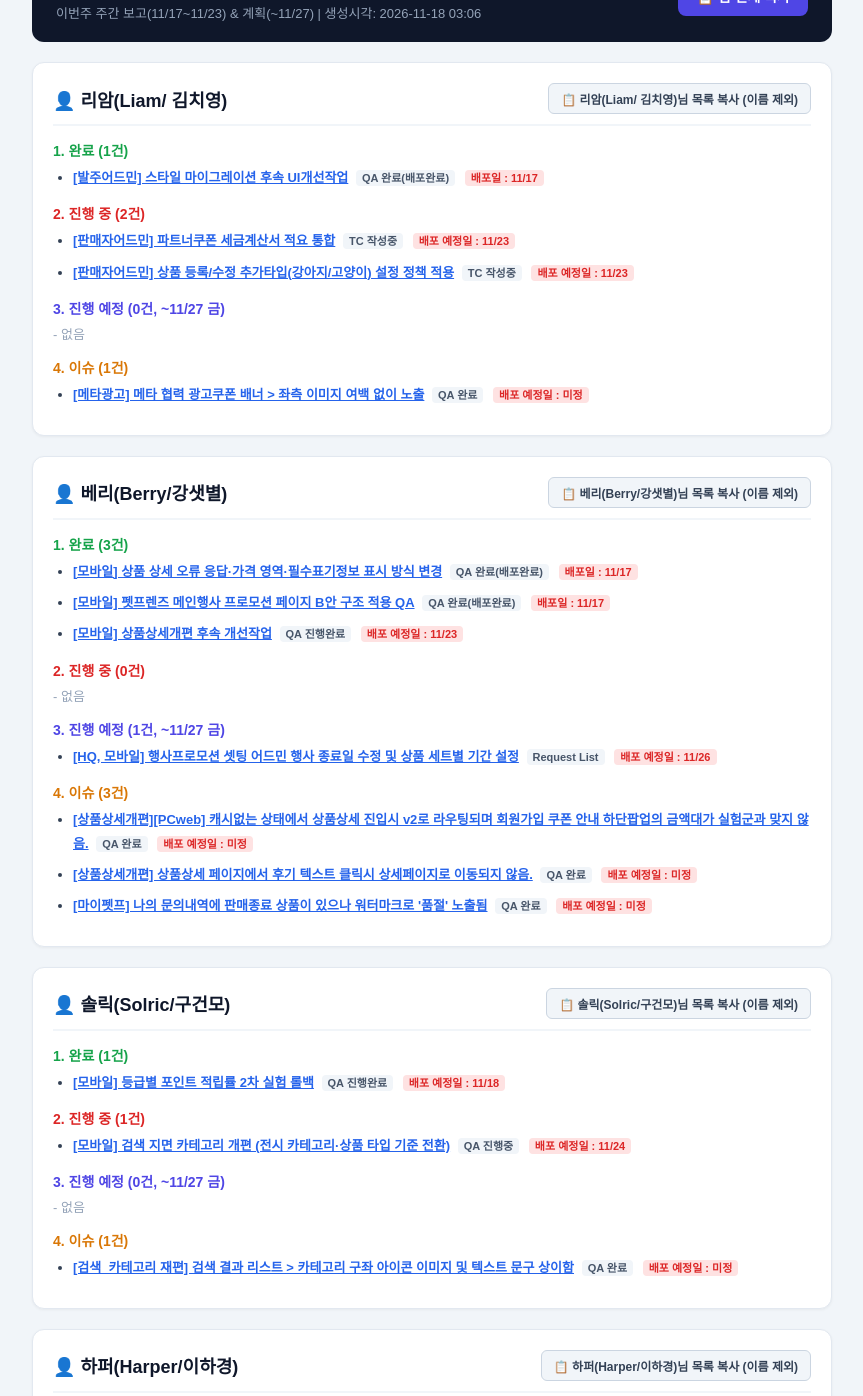
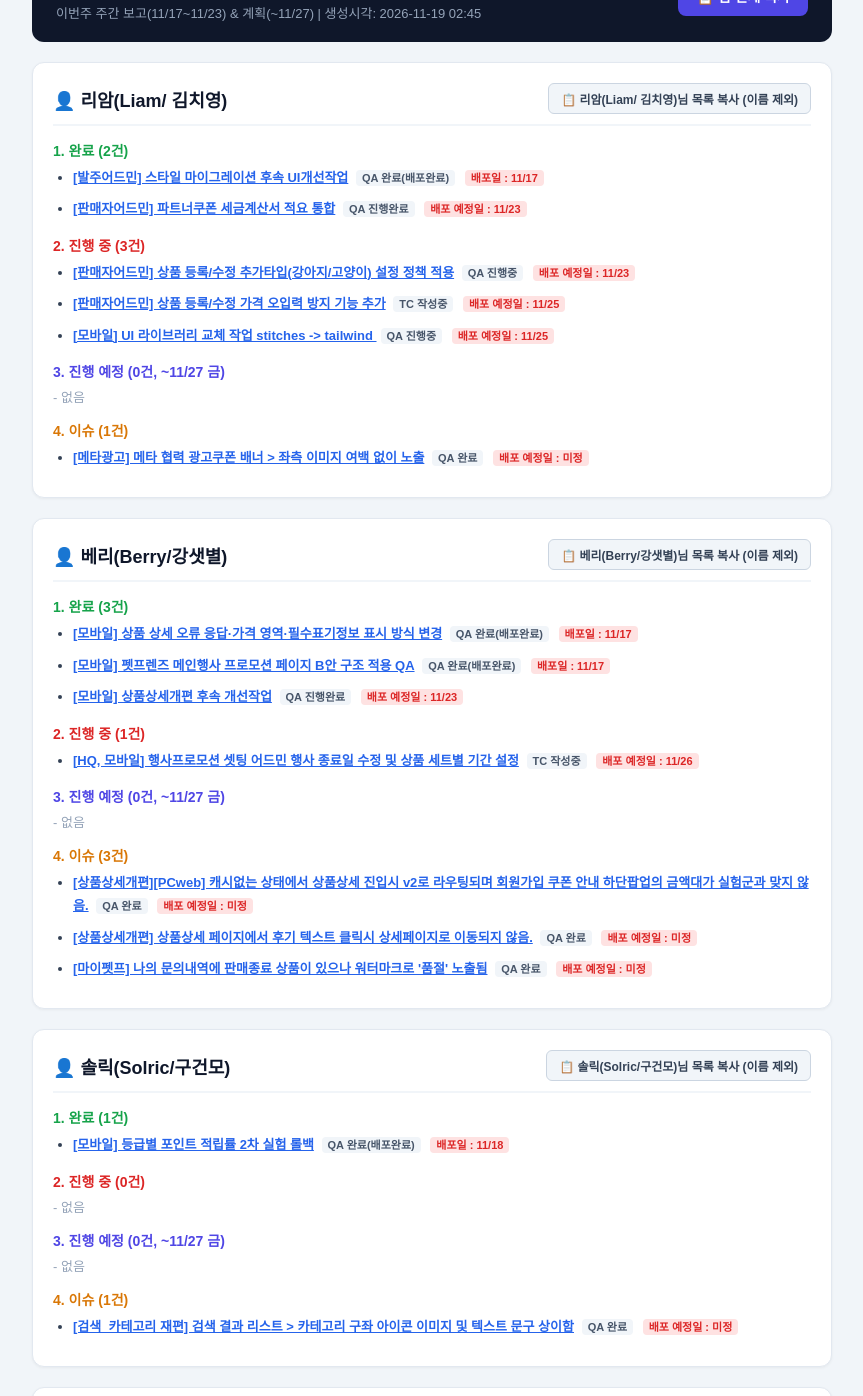
Before and after one commit to klm-chi-young/qa-daily-dashboard, a plain HTML site: page weekly/index.html in a window 1280 px wide. Shown: the part 74-1470 px from the top of the page, without its empty margins (208-1071 px from the left). Drawn offline with Linux system fonts and the light colour scheme; a web font is replaced by a local one.

Commit message:
Auto update weekly report

```diff
--- a/weekly/index.html
+++ b/weekly/index.html
@@ -23,7 +23,7 @@
             <div class="header">
                 <div>
                     <div class="title">📋 QART 팀 주간 회의록</div>
-                    <div class="sub">이번주 주간 보고(11/17~11/23) & 계획(~11/27) | 생성시각: 2026-11-18 03:06</div>
+                    <div class="sub">이번주 주간 보고(11/17~11/23) & 계획(~11/27) | 생성시각: 2026-11-19 02:45</div>
                 </div>
                 <button class="copy-btn" id="btn_notionFullText" onclick="copyTextToClipboard('notionFullText', 'btn_notionFullText')">📋 팀 전체 복사</button>
             </div>
@@ -38,26 +38,36 @@
 
 
             <div style="margin-bottom:14px;">
-                <div style="font-size:14px; font-weight:700; color:#16a34a; margin-bottom:6px;">1. 완료 (1건)</div>
+                <div style="font-size:14px; font-weight:700; color:#16a34a; margin-bottom:6px;">1. 완료 (2건)</div>
                 <ul style='margin-left:20px; font-size:13px; line-height:1.8; color:#334155;'><li style='margin-bottom:8px;'>
                     <a href='https://pet-friends.atlassian.net/browse/QART-2400' target='_blank' style='color:#2563eb; font-weight:700; text-decoration:underline;'>[발주어드민] 스타일 마이그레이션 후속 UI개선작업</a>
                     <span style='background:#f1f5f9; color:#475569; font-size:11px; padding:2px 6px; border-radius:4px; font-weight:600; margin-left:4px;'>QA 완료(배포완료)</span>
                     <span style='background:#fee2e2; color:#dc2626; font-size:11px; padding:2px 6px; border-radius:4px; font-weight:700; margin-left:6px;'>배포일 : 11/17</span>
 
+                </li><li style='margin-bottom:8px;'>
+                    <a href='https://pet-friends.atlassian.net/browse/QART-2406' target='_blank' style='color:#2563eb; font-weight:700; text-decoration:underline;'>[판매자어드민] 파트너쿠폰 세금계산서 적요 통합</a>
+                    <span style='background:#f1f5f9; color:#475569; font-size:11px; padding:2px 6px; border-radius:4px; font-weight:600; margin-left:4px;'>QA 진행완료</span>
+                    <span style='background:#fee2e2; color:#dc2626; font-size:11px; padding:2px 6px; border-radius:4px; font-weight:700; margin-left:6px;'>배포 예정일 : 11/23</span>
+
                 </li></ul>
             </div>
 
             <div style="margin-bottom:14px;">
-                <div style="font-size:14px; font-weight:700; color:#dc2626; margin-bottom:6px;">2. 진행 중 (2건)</div>
+                <div style="font-size:14px; font-weight:700; color:#dc2626; margin-bottom:6px;">2. 진행 중 (3건)</div>
                 <ul style='margin-left:20px; font-size:13px; line-height:1.8; color:#334155;'><li style='margin-bottom:8px;'>
-                    <a href='https://pet-friends.atlassian.net/browse/QART-2406' target='_blank' style='color:#2563eb; font-weight:700; text-decoration:underline;'>[판매자어드민] 파트너쿠폰 세금계산서 적요 통합</a>
-                    <span style='background:#f1f5f9; color:#475569; font-size:11px; padding:2px 6px; border-radius:4px; font-weight:600; margin-left:4px;'>TC 작성중</span>
+                    <a href='https://pet-friends.atlassian.net/browse/QART-2405' target='_blank' style='color:#2563eb; font-weight:700; text-decoration:underline;'>[판매자어드민] 상품 등록/수정 추가타입(강아지/고양이) 설정 정책 적용</a>
+                    <span style='background:#f1f5f9; color:#475569; font-size:11px; padding:2px 6px; border-radius:4px; font-weight:600; margin-left:4px;'>QA 진행중</span>
                     <span style='background:#fee2e2; color:#dc2626; font-size:11px; padding:2px 6px; border-radius:4px; font-weight:700; margin-left:6px;'>배포 예정일 : 11/23</span>
 
                 </li><li style='margin-bottom:8px;'>
-                    <a href='https://pet-friends.atlassian.net/browse/QART-2405' target='_blank' style='color:#2563eb; font-weight:700; text-decoration:underline;'>[판매자어드민] 상품 등록/수정 추가타입(강아지/고양이) 설정 정책 적용</a>
+                    <a href='https://pet-friends.atlassian.net/browse/QART-2408' target='_blank' style='color:#2563eb; font-weight:700; text-decoration:underline;'>[판매자어드민] 상품 등록/수정 가격 오입력 방지 기능 추가</a>
                     <span style='background:#f1f5f9; color:#475569; font-size:11px; padding:2px 6px; border-radius:4px; font-weight:600; margin-left:4px;'>TC 작성중</span>
-                    <span style='background:#fee2e2; color:#dc2626; font-size:11px; padding:2px 6px; border-radius:4px; font-weight:700; margin-left:6px;'>배포 예정일 : 11/23</span>
+                    <span style='background:#fee2e2; color:#dc2626; font-size:11px; padding:2px 6px; border-radius:4px; font-weight:700; margin-left:6px;'>배포 예정일 : 11/25</span>
+
+                </li><li style='margin-bottom:8px;'>
+                    <a href='https://pet-friends.atlassian.net/browse/QART-2407' target='_blank' style='color:#2563eb; font-weight:700; text-decoration:underline;'>[모바일] UI 라이브러리 교체 작업 stitches -> tailwind  </a>
+                    <span style='background:#f1f5f9; color:#475569; font-size:11px; padding:2px 6px; border-radius:4px; font-weight:600; margin-left:4px;'>QA 진행중</span>
+                    <span style='background:#fee2e2; color:#dc2626; font-size:11px; padding:2px 6px; border-radius:4px; font-weight:700; margin-left:6px;'>배포 예정일 : 11/25</span>
 
                 </li></ul>
             </div>
@@ -77,12 +87,14 @@
                 </li></ul>
             </div>
 
-            <textarea id="memberText_0" style="display:none;">**1. 완료 (1건)**
+            <textarea id="memberText_0" style="display:none;">**1. 완료 (2건)**
 - **[[발주어드민] 스타일 마이그레이션 후속 UI개선작업](https://pet-friends.atlassian.net/browse/QART-2400)** `배포일 : 11/17`
+- **[[판매자어드민] 파트너쿠폰 세금계산서 적요 통합](https://pet-friends.atlassian.net/browse/QART-2406)** `배포 예정일 : 11/23`
 
-**2. 진행중 (2건)**
-- **[[판매자어드민] 파트너쿠폰 세금계산서 적요 통합](https://pet-friends.atlassian.net/browse/QART-2406)** `배포 예정일 : 11/23`
+**2. 진행중 (3건)**
 - **[[판매자어드민] 상품 등록/수정 추가타입(강아지/고양이) 설정 정책 적용](https://pet-friends.atlassian.net/browse/QART-2405)** `배포 예정일 : 11/23`
+- **[[판매자어드민] 상품 등록/수정 가격 오입력 방지 기능 추가](https://pet-friends.atlassian.net/browse/QART-2408)** `배포 예정일 : 11/25`
+- **[[모바일] UI 라이브러리 교체 작업 stitches -> tailwind  ](https://pet-friends.atlassian.net/browse/QART-2407)** `배포 예정일 : 11/25`
 
 **3. 진행예정 (~11/27) (0건)**
 - 없음
@@ -122,18 +134,18 @@
             </div>
 
             <div style="margin-bottom:14px;">
-                <div style="font-size:14px; font-weight:700; color:#dc2626; margin-bottom:6px;">2. 진행 중 (0건)</div>
-                <div style='color:#94a3b8; font-size:13px;'>- 없음</div>
+                <div style="font-size:14px; font-weight:700; color:#dc2626; margin-bottom:6px;">2. 진행 중 (1건)</div>
+                <ul style='margin-left:20px; font-size:13px; line-height:1.8; color:#334155;'><li style='margin-bottom:8px;'>
+                    <a href='https://pet-friends.atlassian.net/browse/QART-2368' target='_blank' style='color:#2563eb; font-weight:700; text-decoration:underline;'>[HQ, 모바일] 행사프로모션 셋팅 어드민 행사 종료일 수정 및 상품 세트별 기간 설정</a>
+                    <span style='background:#f1f5f9; color:#475569; font-size:11px; padding:2px 6px; border-radius:4px; font-weight:600; margin-left:4px;'>TC 작성중</span>
+                    <span style='background:#fee2e2; color:#dc2626; font-size:11px; padding:2px 6px; border-radius:4px; font-weight:700; margin-left:6px;'>배포 예정일 : 11/26</span>
+
+                </li></ul>
             </div>
 
             <div style="margin-bottom:14px;">
-                <div style="font-size:14px; font-weight:700; color:#4f46e5; margin-bottom:6px;">3. 진행 예정 (1건, ~11/27 금)</div>
-                <ul style='margin-left:20px; font-size:13px; line-height:1.8; color:#334155;'><li style='margin-bottom:8px;'>
-                    <a href='https://pet-friends.atlassian.net/browse/QART-2368' target='_blank' style='color:#2563eb; font-weight:700; text-decoration:underline;'>[HQ, 모바일] 행사프로모션 셋팅 어드민 행사 종료일 수정 및 상품 세트별 기간 설정</a>
-                    <span style='background:#f1f5f9; color:#475569; font-size:11px; padding:2px 6px; border-radius:4px; font-weight:600; margin-left:4px;'>Request List</span>
-                    <span style='background:#fee2e2; color:#dc2626; font-size:11px; padding:2px 6px; border-radius:4px; font-weight:700; margin-left:6px;'>배포 예정일 : 11/26</span>
-
-                </li></ul>
+                <div style="font-size:14px; font-weight:700; color:#4f46e5; margin-bottom:6px;">3. 진행 예정 (0건, ~11/27 금)</div>
+                <div style='color:#94a3b8; font-size:13px;'>- 없음</div>
             </div>
 
             <div>
@@ -161,11 +173,11 @@
 - **[[모바일] 펫프렌즈 메인행사 프로모션 페이지 B안 구조 적용 QA](https://pet-friends.atlassian.net/browse/QART-2388)** `배포일 : 11/17`
 - **[[모바일] 상품상세개편 후속 개선작업](https://pet-friends.atlassian.net/browse/QART-2402)** `배포 예정일 : 11/23`
 
-**2. 진행중 (0건)**
+**2. 진행중 (1건)**
+- **[[HQ, 모바일] 행사프로모션 셋팅 어드민 행사 종료일 수정 및 상품 세트별 기간 설정](https://pet-friends.atlassian.net/browse/QART-2368)** `배포 예정일 : 11/26`
+
+**3. 진행예정 (~11/27) (0건)**
 - 없음
-
-**3. 진행예정 (~11/27) (1건)**
-- **[[HQ, 모바일] 행사프로모션 셋팅 어드민 행사 종료일 수정 및 상품 세트별 기간 설정](https://pet-friends.atlassian.net/browse/QART-2368)** `배포 예정일 : 11/26`
 
 **4. 이슈 (3건)**
 - **[[상품상세개편][PCweb] 캐시없는 상태에서 상품상세 진입시 v2로 라우팅되며 회원가입 쿠폰 안내 하단팝업의 금액대가 실험군과 맞지 않음.](https://pet-friends.atlassian.net/browse/QA-6504)** `배포 예정일 : 미정`
@@ -187,20 +199,15 @@
                 <div style="font-size:14px; font-weight:700; color:#16a34a; margin-bottom:6px;">1. 완료 (1건)</div>
                 <ul style='margin-left:20px; font-size:13px; line-height:1.8; color:#334155;'><li style='margin-bottom:8px;'>
                     <a href='https://pet-friends.atlassian.net/browse/QART-2387' target='_blank' style='color:#2563eb; font-weight:700; text-decoration:underline;'>[모바일] 등급별 포인트 적립률 2차 실험 롤백</a>
-                    <span style='background:#f1f5f9; color:#475569; font-size:11px; padding:2px 6px; border-radius:4px; font-weight:600; margin-left:4px;'>QA 진행완료</span>
-                    <span style='background:#fee2e2; color:#dc2626; font-size:11px; padding:2px 6px; border-radius:4px; font-weight:700; margin-left:6px;'>배포 예정일 : 11/18</span>
+                    <span style='background:#f1f5f9; color:#475569; font-size:11px; padding:2px 6px; border-radius:4px; font-weight:600; margin-left:4px;'>QA 완료(배포완료)</span>
+                    <span style='background:#fee2e2; color:#dc2626; font-size:11px; padding:2px 6px; border-radius:4px; font-weight:700; margin-left:6px;'>배포일 : 11/18</span>
 
                 </li></ul>
             </div>
 
             <div style="margin-bottom:14px;">
-                <div style="font-size:14px; font-weight:700; color:#dc2626; margin-bottom:6px;">2. 진행 중 (1건)</div>
-                <ul style='margin-left:20px; font-size:13px; line-height:1.8; color:#334155;'><li style='margin-bottom:8px;'>
-                    <a href='https://pet-friends.atlassian.net/browse/QART-2385' target='_blank' style='color:#2563eb; font-weight:700; text-decoration:underline;'>[모바일] 검색 지면 카테고리 개편 (전시 카테고리·상품 타입 기준 전환)</a>
-                    <span style='background:#f1f5f9; color:#475569; font-size:11px; padding:2px 6px; border-radius:4px; font-weight:600; margin-left:4px;'>QA 진행중</span>
-                    <span style='background:#fee2e2; color:#dc2626; font-size:11px; padding:2px 6px; border-radius:4px; font-weight:700; margin-left:6px;'>배포 예정일 : 11/24</span>
-
-                </li></ul>
+                <div style="font-size:14px; font-weight:700; color:#dc2626; margin-bottom:6px;">2. 진행 중 (0건)</div>
+                <div style='color:#94a3b8; font-size:13px;'>- 없음</div>
             </div>
 
             <div style="margin-bottom:14px;">
@@ -219,10 +226,10 @@
             </div>
 
             <textarea id="memberText_2" style="display:none;">**1. 완료 (1건)**
-- **[[모바일] 등급별 포인트 적립률 2차 실험 롤백](https://pet-friends.atlassian.net/browse/QART-2387)** `배포 예정일 : 11/18`
+- **[[모바일] 등급별 포인트 적립률 2차 실험 롤백](https://pet-friends.atlassian.net/browse/QART-2387)** `배포일 : 11/18`
 
-**2. 진행중 (1건)**
-- **[[모바일] 검색 지면 카테고리 개편 (전시 카테고리·상품 타입 기준 전환)](https://pet-friends.atlassian.net/browse/QART-2385)** `배포 예정일 : 11/24`
+**2. 진행중 (0건)**
+- 없음
 
 **3. 진행예정 (~11/27) (0건)**
 - 없음
@@ -261,25 +268,25 @@
 
 
             <div style="margin-bottom:14px;">
-                <div style="font-size:14px; font-weight:700; color:#16a34a; margin-bottom:6px;">1. 완료 (1건)</div>
+                <div style="font-size:14px; font-weight:700; color:#16a34a; margin-bottom:6px;">1. 완료 (2건)</div>
                 <ul style='margin-left:20px; font-size:13px; line-height:1.8; color:#334155;'><li style='margin-bottom:8px;'>
                     <a href='https://pet-friends.atlassian.net/browse/QART-2399' target='_blank' style='color:#2563eb; font-weight:700; text-decoration:underline;'>[광고] 스트림즈 중단 시 금액 차감 오류 조치</a>
                     <span style='background:#f1f5f9; color:#475569; font-size:11px; padding:2px 6px; border-radius:4px; font-weight:600; margin-left:4px;'>QA 완료(배포완료)</span>
                     <span style='background:#fee2e2; color:#dc2626; font-size:11px; padding:2px 6px; border-radius:4px; font-weight:700; margin-left:6px;'>배포일 : 11/17</span>
 
+                </li><li style='margin-bottom:8px;'>
+                    <a href='https://pet-friends.atlassian.net/browse/QART-2398' target='_blank' style='color:#2563eb; font-weight:700; text-decoration:underline;'>[HQ] 상품 React 전환</a>
+                    <span style='background:#f1f5f9; color:#475569; font-size:11px; padding:2px 6px; border-radius:4px; font-weight:600; margin-left:4px;'>QA 진행완료</span>
+                    <span style='background:#fee2e2; color:#dc2626; font-size:11px; padding:2px 6px; border-radius:4px; font-weight:700; margin-left:6px;'>배포 예정일 : 11/18</span>
+
                 </li></ul>
             </div>
 
             <div style="margin-bottom:14px;">
-                <div style="font-size:14px; font-weight:700; color:#dc2626; margin-bottom:6px;">2. 진행 중 (2건)</div>
+                <div style="font-size:14px; font-weight:700; color:#dc2626; margin-bottom:6px;">2. 진행 중 (1건)</div>
                 <ul style='margin-left:20px; font-size:13px; line-height:1.8; color:#334155;'><li style='margin-bottom:8px;'>
-                    <a href='https://pet-friends.atlassian.net/browse/QART-2398' target='_blank' style='color:#2563eb; font-weight:700; text-decoration:underline;'>[HQ] 상품 React 전환</a>
+                    <a href='https://pet-friends.atlassian.net/browse/QART-2407' target='_blank' style='color:#2563eb; font-weight:700; text-decoration:underline;'>[모바일] UI 라이브러리 교체 작업 stitches -> tailwind  </a>
                     <span style='background:#f1f5f9; color:#475569; font-size:11px; padding:2px 6px; border-radius:4px; font-weight:600; margin-left:4px;'>QA 진행중</span>
-                    <span style='background:#fee2e2; color:#dc2626; font-size:11px; padding:2px 6px; border-radius:4px; font-weight:700; margin-left:6px;'>배포 예정일 : 11/19</span>
-
-                </li><li style='margin-bottom:8px;'>
-                    <a href='https://pet-friends.atlassian.net/browse/QART-2407' target='_blank' style='color:#2563eb; font-weight:700; text-decoration:underline;'>[모바일] UI 라이브러리 교체 작업 stitches -> tailwind  </a>
-                    <span style='background:#f1f5f9; color:#475569; font-size:11px; padding:2px 6px; border-radius:4px; font-weight:600; margin-left:4px;'>TC 작성중</span>
                     <span style='background:#fee2e2; color:#dc2626; font-size:11px; padding:2px 6px; border-radius:4px; font-weight:700; margin-left:6px;'>배포 예정일 : 11/25</span>
 
                 </li></ul>
@@ -313,11 +320,11 @@
       - 대응 :
       - TC존재여부 :
 
-**1. 완료 (1건)**
+**1. 완료 (2건)**
 - **[[광고] 스트림즈 중단 시 금액 차감 오류 조치](https://pet-friends.atlassian.net/browse/QART-2399)** `배포일 : 11/17`
+- **[[HQ] 상품 React 전환](https://pet-friends.atlassian.net/browse/QART-2398)** `배포 예정일 : 11/18`
 
-**2. 진행중 (2건)**
-- **[[HQ] 상품 React 전환](https://pet-friends.atlassian.net/browse/QART-2398)** `배포 예정일 : 11/19`
+**2. 진행중 (1건)**
 - **[[모바일] UI 라이브러리 교체 작업 stitches -> tailwind  ](https://pet-friends.atlassian.net/browse/QART-2407)** `배포 예정일 : 11/25`
 
 **3. 진행예정 (~11/27) (0건)**
@@ -336,12 +343,14 @@
         <textarea id="notionFullText" style="display:none;">📋 QART 팀 주간 회의록 (이번주 주간 보고(11/17~11/23) & 계획(~11/27))
 
 👤 리암(Liam/ 김치영)
-**1. 완료 (1건)**
+**1. 완료 (2건)**
 - **[[발주어드민] 스타일 마이그레이션 후속 UI개선작업](https://pet-friends.atlassian.net/browse/QART-2400)** `배포일 : 11/17`
+- **[[판매자어드민] 파트너쿠폰 세금계산서 적요 통합](https://pet-friends.atlassian.net/browse/QART-2406)** `배포 예정일 : 11/23`
 
-**2. 진행중 (2건)**
-- **[[판매자어드민] 파트너쿠폰 세금계산서 적요 통합](https://pet-friends.atlassian.net/browse/QART-2406)** `배포 예정일 : 11/23`
+**2. 진행중 (3건)**
 - **[[판매자어드민] 상품 등록/수정 추가타입(강아지/고양이) 설정 정책 적용](https://pet-friends.atlassian.net/browse/QART-2405)** `배포 예정일 : 11/23`
+- **[[판매자어드민] 상품 등록/수정 가격 오입력 방지 기능 추가](https://pet-friends.atlassian.net/browse/QART-2408)** `배포 예정일 : 11/25`
+- **[[모바일] UI 라이브러리 교체 작업 stitches -> tailwind  ](https://pet-friends.atlassian.net/browse/QART-2407)** `배포 예정일 : 11/25`
 
 **3. 진행예정 (~11/27) (0건)**
 - 없음
@@ -355,11 +364,11 @@
 - **[[모바일] 펫프렌즈 메인행사 프로모션 페이지 B안 구조 적용 QA](https://pet-friends.atlassian.net/browse/QART-2388)** `배포일 : 11/17`
 - **[[모바일] 상품상세개편 후속 개선작업](https://pet-friends.atlassian.net/browse/QART-2402)** `배포 예정일 : 11/23`
 
-**2. 진행중 (0건)**
+**2. 진행중 (1건)**
+- **[[HQ, 모바일] 행사프로모션 셋팅 어드민 행사 종료일 수정 및 상품 세트별 기간 설정](https://pet-friends.atlassian.net/browse/QART-2368)** `배포 예정일 : 11/26`
+
+**3. 진행예정 (~11/27) (0건)**
 - 없음
-
-**3. 진행예정 (~11/27) (1건)**
-- **[[HQ, 모바일] 행사프로모션 셋팅 어드민 행사 종료일 수정 및 상품 세트별 기간 설정](https://pet-friends.atlassian.net/browse/QART-2368)** `배포 예정일 : 11/26`
 
 **4. 이슈 (3건)**
 - **[[상품상세개편][PCweb] 캐시없는 상태에서 상품상세 진입시 v2로 라우팅되며 회원가입 쿠폰 안내 하단팝업의 금액대가 실험군과 맞지 않음.](https://pet-friends.atlassian.net/browse/QA-6504)** `배포 예정일 : 미정`
@@ -368,10 +377,10 @@
 
 👤 솔릭(Solric/구건모)
 **1. 완료 (1건)**
-- **[[모바일] 등급별 포인트 적립률 2차 실험 롤백](https://pet-friends.atlassian.net/browse/QART-2387)** `배포 예정일 : 11/18`
+- **[[모바일] 등급별 포인트 적립률 2차 실험 롤백](https://pet-friends.atlassian.net/browse/QART-2387)** `배포일 : 11/18`
 
-**2. 진행중 (1건)**
-- **[[모바일] 검색 지면 카테고리 개편 (전시 카테고리·상품 타입 기준 전환)](https://pet-friends.atlassian.net/browse/QART-2385)** `배포 예정일 : 11/24`
+**2. 진행중 (0건)**
+- 없음
 
 **3. 진행예정 (~11/27) (0건)**
 - 없음
@@ -387,11 +396,11 @@
       - 대응 :
       - TC존재여부 :
 
-**1. 완료 (1건)**
+**1. 완료 (2건)**
 - **[[광고] 스트림즈 중단 시 금액 차감 오류 조치](https://pet-friends.atlassian.net/browse/QART-2399)** `배포일 : 11/17`
+- **[[HQ] 상품 React 전환](https://pet-friends.atlassian.net/browse/QART-2398)** `배포 예정일 : 11/18`
 
-**2. 진행중 (2건)**
-- **[[HQ] 상품 React 전환](https://pet-friends.atlassian.net/browse/QART-2398)** `배포 예정일 : 11/19`
+**2. 진행중 (1건)**
 - **[[모바일] UI 라이브러리 교체 작업 stitches -> tailwind  ](https://pet-friends.atlassian.net/browse/QART-2407)** `배포 예정일 : 11/25`
 
 **3. 진행예정 (~11/27) (0건)**
```
